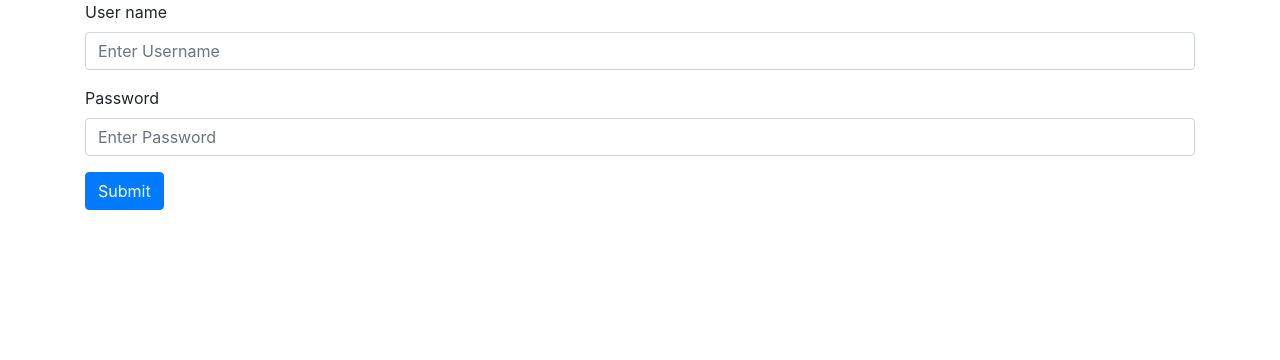
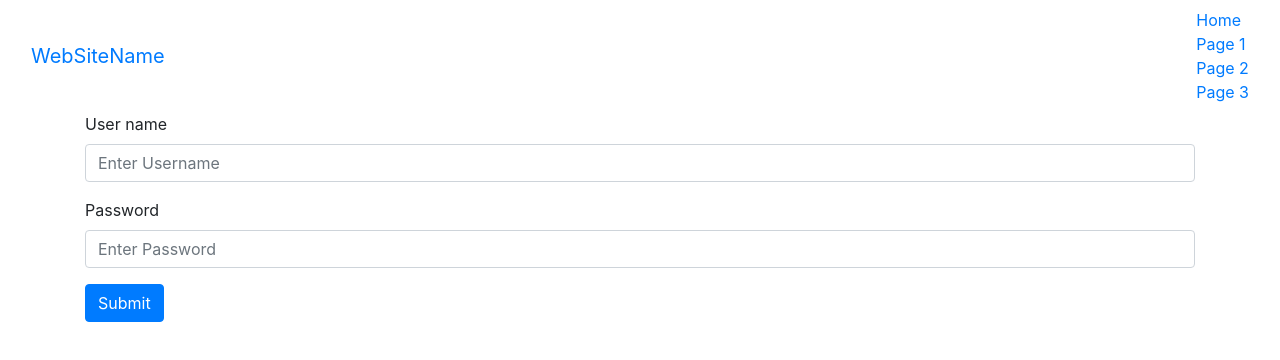
Before and after one commit to lukasz-sajna/Angular-Fast-Crash-Course, an Angular app in the folder demo/: page / in a window 1280 px wide. Shown: the top 360 px of the page. Built offline with nearby package versions, Linux system fonts and the light colour scheme.

Commit message:
Section 6 Chapter 28 Completed

```diff
--- a/demo/src/app/app.component.html
+++ b/demo/src/app/app.component.html
@@ -1,15 +1,33 @@
+<nav class="navbar navbar-default">
+    <div class="container-fluid">
+        <div class="navbar-header">
+            <a class="navbar-brand" href="#">WebSiteName</a>
+        </div>
+        <ul class="nav navbar-nav">
+            <li class="active"><a href="#">Home</a></li>
+            <li><a href="#">Page 1</a></li>
+            <li><a href="#">Page 2</a></li>
+            <li><a href="#">Page 3</a></li>
+        </ul>
+
+    </div>
+</nav>
+
+<div class="container">
 <form (submit)="onSubmit(theForm)" #theForm="ngForm">
     <div class="form-group">
         <label for="username">User name</label>
         <input ngModel name="username" type="text" id="username" class="form-control" placeholder="Enter Username">
     </div>
     <div class="form-group">
-            <label for="password">Password</label>
+        <label for="password">Password</label>
         <input ngModel name="password" type="text" id="password" class="form-control" placeholder="Enter Password">
     </div>
 
     <button type="submit" class="btn btn-primary">Submit</button>
 </form>
+</div>
+
 
 
 
--- a/demo/src/index.html
+++ b/demo/src/index.html
@@ -10,8 +10,7 @@
 </head>
 <body>
 
-  <div class="container">
-  <app-root></app-root></div>
+  <app-root></app-root>
 
 </body>
 </html>
```
